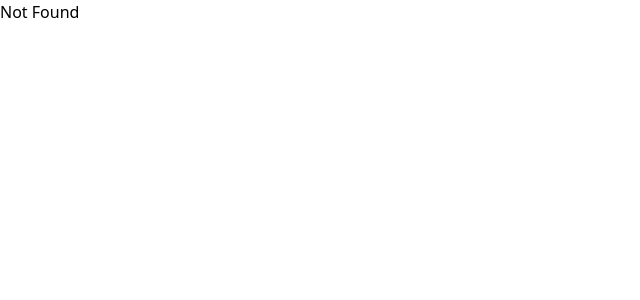
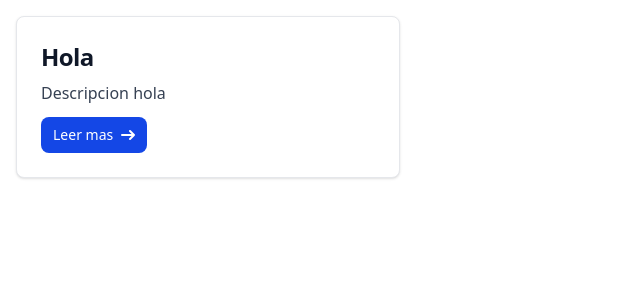
Before and after one commit to ArielSurco/knowledge-library, a React (Vite) app: page /compound-component in a window 1280 px wide. Shown: the top 300 px of the page, without its empty margins (0-640 px from the left). Built offline with nearby package versions, Linux system fonts and the light colour scheme.

Commit message:
feat: implement compound components

```diff
--- /dev/null
+++ b/src/modules/compound-component/components/ArticleActions.tsx
@@ -0,0 +1,13 @@
+import { useContext } from 'react'
+import { ArticleContext } from './ArticleCard'
+
+export const ArticleActions = () => {
+  const { article } = useContext(ArticleContext)
+
+  return article.actions.map((action) => (
+    <a className='inline-flex items-center rounded-lg bg-blue-700 px-3 py-2 text-center text-sm font-medium text-white hover:bg-blue-800 focus:ring-4 focus:ring-blue-300 focus:outline-none dark:bg-blue-600 dark:hover:bg-blue-700 dark:focus:ring-blue-800'>
+      {action.label}
+      {action.icon}
+    </a>
+  ))
+}
--- /dev/null
+++ b/src/modules/compound-component/components/ArticleCard.tsx
@@ -0,0 +1,26 @@
+import { createContext, CSSProperties, ReactElement } from 'react'
+import { Article } from '../interfaces/article'
+
+interface ArticleContextProps {
+  article: Article
+}
+
+export const ArticleContext = createContext<ArticleContextProps>({} as ArticleContextProps)
+const { Provider } = ArticleContext
+
+interface Props {
+  article: Article
+  children?: ReactElement | ReactElement[]
+  className?: string
+  style?: CSSProperties
+}
+
+export const ArticleCard = ({ children, article }: Props) => {
+  return (
+    <Provider value={{ article }}>
+      <div className='max-w-sm rounded-lg border border-gray-200 bg-white p-6 shadow-sm dark:border-gray-700 dark:bg-gray-800'>
+        {children}
+      </div>
+    </Provider>
+  )
+}
--- /dev/null
+++ b/src/modules/compound-component/components/ArticleDescription.tsx
@@ -0,0 +1,8 @@
+import { useContext } from 'react'
+import { ArticleContext } from './ArticleCard'
+
+export const ArticleDescription = () => {
+  const { article } = useContext(ArticleContext)
+
+  return <p className='mb-3 font-normal text-gray-700 dark:text-gray-400'>{article.description}</p>
+}
--- /dev/null
+++ b/src/modules/compound-component/components/ArticleTitle.tsx
@@ -0,0 +1,11 @@
+import { useContext } from 'react'
+import { ArticleContext } from './ArticleCard'
+
+export const ArticleTitle = () => {
+  const { article } = useContext(ArticleContext)
+  return (
+    <h5 className='mb-2 text-2xl font-bold tracking-tight text-gray-900 dark:text-white'>
+      {article.title}
+    </h5>
+  )
+}
--- /dev/null
+++ b/src/modules/compound-component/components/index.ts
@@ -0,0 +1,18 @@
+import { ComponentProps, JSX } from 'react'
+import { ArticleActions } from './ArticleActions'
+import { ArticleCard as ArticleCardHOC } from './ArticleCard'
+import { ArticleDescription } from './ArticleDescription'
+import { ArticleTitle } from './ArticleTitle'
+
+interface ArticleCardProps {
+  (Props: ComponentProps<typeof ArticleCardHOC>): JSX.Element
+  Title: (Props: ComponentProps<typeof ArticleTitle>) => JSX.Element
+  Description: (Props: ComponentProps<typeof ArticleDescription>) => JSX.Element
+  Actions: (Props: ComponentProps<typeof ArticleActions>) => JSX.Element | JSX.Element[]
+}
+
+export const ArticleCard: ArticleCardProps = Object.assign(ArticleCardHOC, {
+  Title: ArticleTitle,
+  Description: ArticleDescription,
+  Actions: ArticleActions,
+})
--- /dev/null
+++ b/src/modules/compound-component/data/articles.ts
@@ -0,0 +1,9 @@
+import { Article } from '../interfaces/article'
+
+export const articlesData: Article[] = [
+  {
+    title: '',
+    description: '',
+    actions: [],
+  },
+]
--- /dev/null
+++ b/src/modules/compound-component/icons/ArrowIcon.tsx
@@ -0,0 +1,19 @@
+export const ArrowIcon = () => {
+  return (
+    <svg
+      className='ms-2 h-3.5 w-3.5 rtl:rotate-180'
+      aria-hidden='true'
+      xmlns='http://www.w3.org/2000/svg'
+      fill='none'
+      viewBox='0 0 14 10'
+    >
+      <path
+        stroke='currentColor'
+        stroke-linecap='round'
+        stroke-linejoin='round'
+        stroke-width='2'
+        d='M1 5h12m0 0L9 1m4 4L9 9'
+      />
+    </svg>
+  )
+}
--- /dev/null
+++ b/src/modules/compound-component/interfaces/article.ts
@@ -0,0 +1,10 @@
+import { ReactNode } from 'react'
+
+export interface Article {
+  title: ReactNode
+  description: ReactNode
+  actions: {
+    label: ReactNode
+    icon?: ReactNode
+  }[]
+}
--- /dev/null
+++ b/src/modules/compound-component/pages/CompoundComponentPage.tsx
@@ -0,0 +1,25 @@
+import { ArticleCard } from '../components'
+import { ArrowIcon } from '../icons/ArrowIcon'
+
+export const CompoundComponentPage = () => {
+  return (
+    <>
+      <ArticleCard
+        article={{
+          title: 'Hola',
+          description: 'Descripcion hola',
+          actions: [
+            {
+              label: 'Leer mas',
+              icon: <ArrowIcon />,
+            },
+          ],
+        }}
+      >
+        <ArticleCard.Title></ArticleCard.Title>
+        <ArticleCard.Description></ArticleCard.Description>
+        <ArticleCard.Actions></ArticleCard.Actions>
+      </ArticleCard>
+    </>
+  )
+}
--- a/src/routing/Router.tsx
+++ b/src/routing/Router.tsx
@@ -1,3 +1,4 @@
+import { CompoundComponentPage } from '@/modules/compound-component/pages/CompoundComponentPage'
 import { DefaultLayout } from '@/routing/layout/DefaultLayout'
 import { Home } from '@/routing/pages/Home'
 import { Route, Routes } from 'react-router'
@@ -7,6 +8,10 @@ export const Router = () => {
     <Routes>
       <Route path='/' element={<DefaultLayout />}>
         <Route index element={<Home />} />
+        <Route
+          path='compound-component'
+          element={<CompoundComponentPage></CompoundComponentPage>}
+        />
       </Route>
       <Route path='*' element={<div>Not Found</div>} />
     </Routes>
--- a/src/routing/pages/Home.tsx
+++ b/src/routing/pages/Home.tsx
@@ -20,6 +20,17 @@ export const Home = () => {
           </CardAction>
         </CardContent>
       </Card>
+      <Card>
+        <CardHeader>"Compound components" nativos - Gonza</CardHeader>
+        <CardContent>
+          <CardDescription>
+            ¿Cómo se comportan los componentes compuestos y como crearlos?
+          </CardDescription>
+          <CardAction>
+            <Link to='/compound-component'>Ingresar</Link>
+          </CardAction>
+        </CardContent>
+      </Card>
     </div>
   )
 }
```
